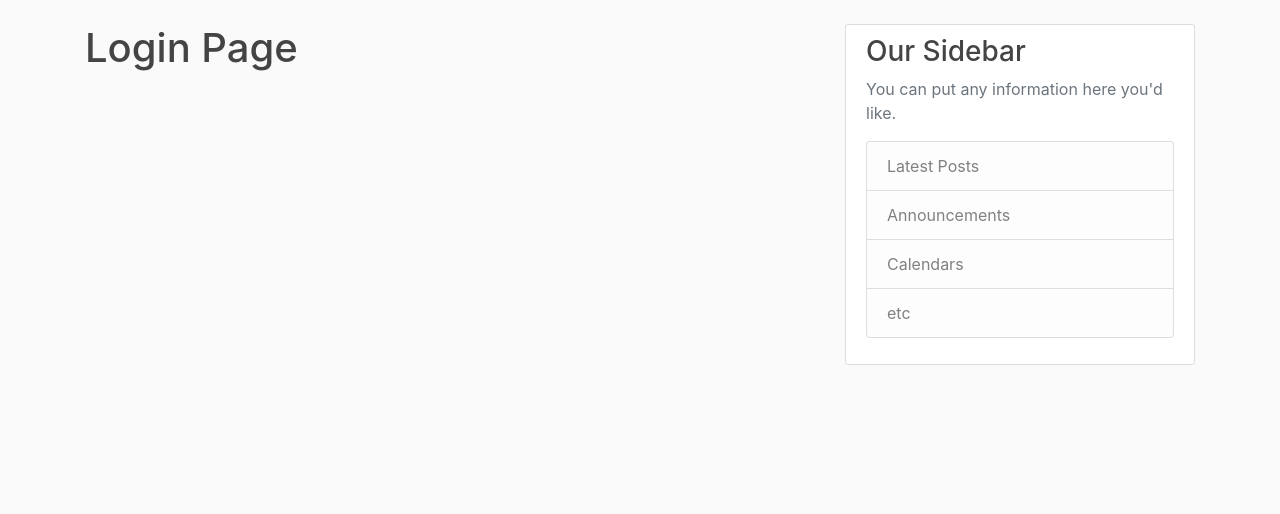
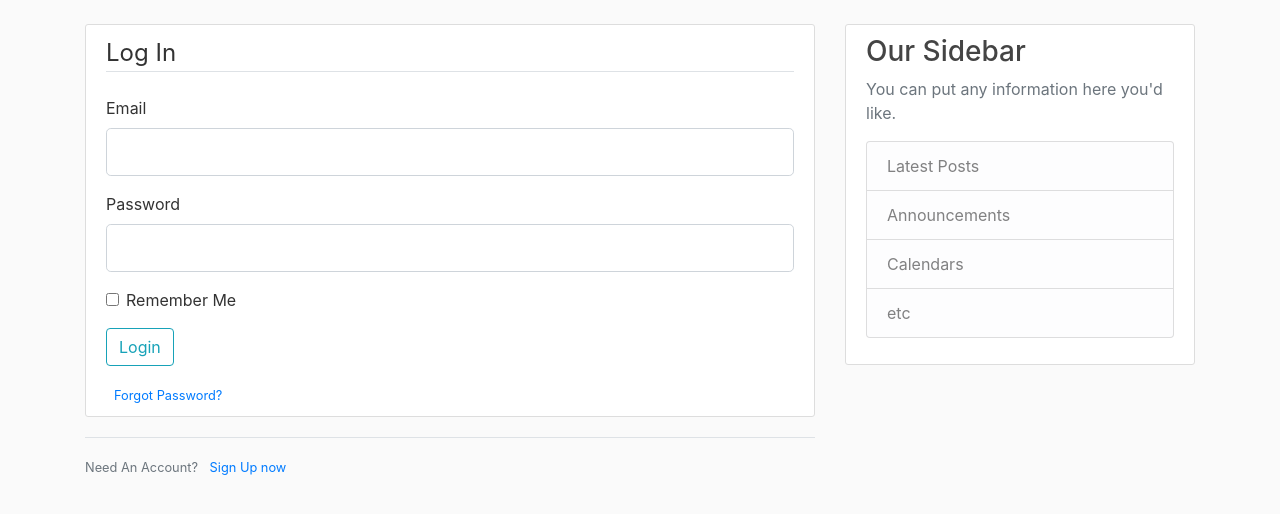
Before and after one commit to itsmekathi/FlaskApplications, a Flask app: page /login in a window 1280 px wide. Shown: the part 56-570 px from the top of the page. Run offline with Flask 2, Linux system fonts and the light colour scheme; parts of the project's set-up code (start-up, migrations or seed data) failed here and were passed over; some libraries are stand-ins or nearby versions.

Commit message:
Added login pages

```diff
--- a/Flask_Blog/app.py
+++ b/Flask_Blog/app.py
@@ -1,9 +1,39 @@
 from flask import Flask, render_template, url_for, flash, redirect, request
 from forms import RegistrationForm, LoginForm
+from flask_sqlalchemy import SQLAlchemy
+from datetime import datetime
+
+app = Flask(__name__)
+
+app.config['SECRET_KEY'] = "78d6591fb4fc8282aa2b017a56960355"
+app.config['SQLALCHEMY_DATABASE_URI'] = 'sqlite:///site.db'
+db = SQLAlchemy(app)
 
 
-app = Flask(__name__)
-app.config['SECRET_KEY'] = "78d6591fb4fc8282aa2b017a56960355"
+class User(db.Model):
+    id = db.Column(db.Integer, primary_key=True)
+    username = db.Column(db.String(20), unique=True, nullable=False)
+    email = db.Column(db.String(120), unique=True, nullable=False)
+    image_file = db.Column(db.String(20), nullable=False,
+                           default='default.jpg')
+    password = db.Column(db.String(60), nullable=False)
+    posts = db.relationship('Post', backref='author', lazy=True)
+
+    def __repr__(self):
+        return f"User('{self.username}', '{self.email}', '{self.image_file}')"
+
+
+class Post(db.Model):
+    id = db.Column(db.Integer, primary_key=True)
+    title = db.Column(db.String(100), nullable=False)
+    date_posted = db.Column(db.DateTime, nullable=False,
+                            default=datetime.utcnow)
+    content = db.Column(db.Text, nullable=False)
+    user_id = db.Column(db.Integer, db.ForeignKey('user.id'), nullable=False)
+
+    def __repr__(self):
+        return f"Post('{self.title}', '{self.date_posted}')"
+
 
 posts = [
     {
@@ -51,16 +81,22 @@ def about():
 
 @app.route('/register', methods=['GET', 'POST'])
 def register():
-    form = RegistrationForm(request.form)
-    if request.method == 'POST' and form.validate():
+    form = RegistrationForm()
+    if form.validate_on_submit():
         flash(f'Account created for {form.username.data}!', 'success')
-        return redirect(url_for('login'))
+        return redirect(url_for('home'))
     return render_template('register.html', title='Register', form=form)
 
 
-@app.route('/login')
+@app.route('/login', methods=['GET', 'POST'])
 def login():
     form = LoginForm()
+    if form.validate_on_submit():
+        if form.email.data == 'admin@blog.com' and form.password.data == 'password':
+            flash('You have been logged in!', 'success')
+            return redirect(url_for('home'))
+        else:
+            flash('Login Unsuccessful, Please check username and password', 'danger')
     return render_template('login.html', title='Login', form=form)
 
 
--- a/Flask_Blog/forms.py
+++ b/Flask_Blog/forms.py
@@ -1,26 +1,22 @@
 from flask_wtf import FlaskForm
 from wtforms import StringField, PasswordField, SubmitField, BooleanField
 from wtforms.validators import DataRequired, Length, Email, EqualTo
-from wtforms import validators
 
 
 class RegistrationForm(FlaskForm):
-    username = StringField('Username', [validators.Length(min=4, max=25)])
-    email = StringField(
-        'Email Address', [validators.Length(min=6, max=35)])
-    password = PasswordField('New Password', [
-        validators.DataRequired(),
-        validators.EqualTo('confirm', message='Passwords must match')
-    ])
-    confirm = PasswordField('Repeat Password')
-    accept_tos = BooleanField(
-        'I accept the TOS', [validators.DataRequired()])
+    username = StringField('Username',
+                           validators=[DataRequired(), Length(min=2, max=20)])
+    email = StringField('Email',
+                        validators=[DataRequired(), Email()])
+    password = PasswordField('Password', validators=[DataRequired()])
+    confirm_password = PasswordField('Confirm Password',
+                                     validators=[DataRequired(), EqualTo('password')])
     submit = SubmitField('Sign Up')
 
 
 class LoginForm(FlaskForm):
-    email = StringField('Email', validators=[DataRequired(), Email])
-    password = PasswordField('Password', validators=[
-                             DataRequired(), Length(min=4, max=16)])
-    remember = BooleanField('Remeber Me')
+    email = StringField('Email',
+                        validators=[DataRequired(), Email()])
+    password = PasswordField('Password', validators=[DataRequired()])
+    remember = BooleanField('Remember Me')
     submit = SubmitField('Login')
--- a/Flask_Blog/templates/layout.html
+++ b/Flask_Blog/templates/layout.html
@@ -28,13 +28,13 @@
                 </button>
                 <div class="collapse navbar-collapse" id="navbarToggle">
                     <div class="navbar-nav mr-auto">
-                        <a class="nav-item nav-link" href="/">Home</a>
-                        <a class="nav-item nav-link" href="/about">About</a>
+                        <a class="nav-item nav-link" href="{{ url_for('home') }}">Home</a>
+                        <a class="nav-item nav-link" href="{{ url_for('about') }}">About</a>
                     </div>
                     <!-- Navbar Right Side -->
                     <div class="navbar-nav">
-                        <a class="nav-item nav-link" href="/login">Login</a>
-                        <a class="nav-item nav-link" href="/register">Register</a>
+                        <a class="nav-item nav-link" href="{{ url_for('login') }}">Login</a>
+                        <a class="nav-item nav-link" href="{{ url_for('register') }}">Register</a>
                     </div>
                 </div>
             </div>
--- a/Flask_Blog/templates/login.html
+++ b/Flask_Blog/templates/login.html
@@ -1,4 +1,52 @@
-{% extends "layout.html"%}
+{% extends "layout.html" %}
 {% block content %}
-<h1>Login Page</h1>
+<div class="content-section">
+    <form method="POST" action="">
+        {{ form.hidden_tag() }}
+        <fieldset class="form-group">
+            <legend class="border-bottom mb-4">Log In</legend>
+            <div class="form-group">
+                {{ form.email.label(class="form-control-label") }}
+                {% if form.email.errors %}
+                {{ form.email(class="form-control form-control-lg is-invalid") }}
+                <div class="invalid-feedback">
+                    {% for error in form.email.errors %}
+                    <span>{{ error }}</span>
+                    {% endfor %}
+                </div>
+                {% else %}
+                {{ form.email(class="form-control form-control-lg") }}
+                {% endif %}
+            </div>
+            <div class="form-group">
+                {{ form.password.label(class="form-control-label") }}
+                {% if form.password.errors %}
+                {{ form.password(class="form-control form-control-lg is-invalid") }}
+                <div class="invalid-feedback">
+                    {% for error in form.password.errors %}
+                    <span>{{ error }}</span>
+                    {% endfor %}
+                </div>
+                {% else %}
+                {{ form.password(class="form-control form-control-lg") }}
+                {% endif %}
+            </div>
+            <div class="form-check">
+                {{ form.remember(class="form-check-input") }}
+                {{ form.remember.label(class="form-check-label") }}
+            </div>
+        </fieldset>
+        <div class="form-group">
+            {{ form.submit(class="btn btn-outline-info") }}
+        </div>
+        <small class="text-muted ml-2">
+            <a href="#">Forgot Password?</a>
+        </small>
+    </form>
+</div>
+<div class="border-top pt-3">
+    <small class="text-muted">
+        Need An Account? <a class="ml-2" href="{{ url_for('register') }}">Sign Up now</a>
+    </small>
+</div>
 {% endblock content %}
```
Also changed, not shown: Flask_Blog/templates/register.html (+42 -9 lines), Flask_Blog/site.db (added), 1 other file.
